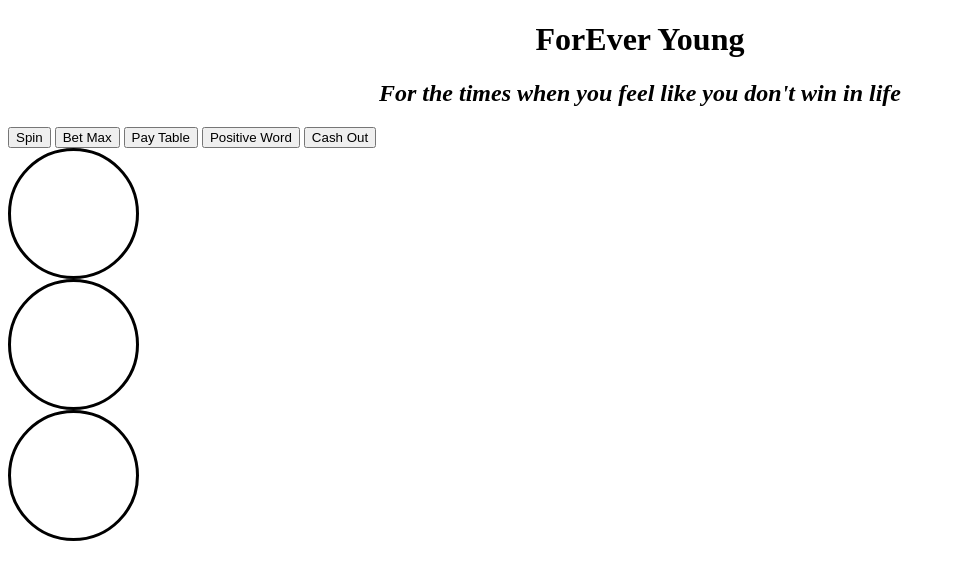
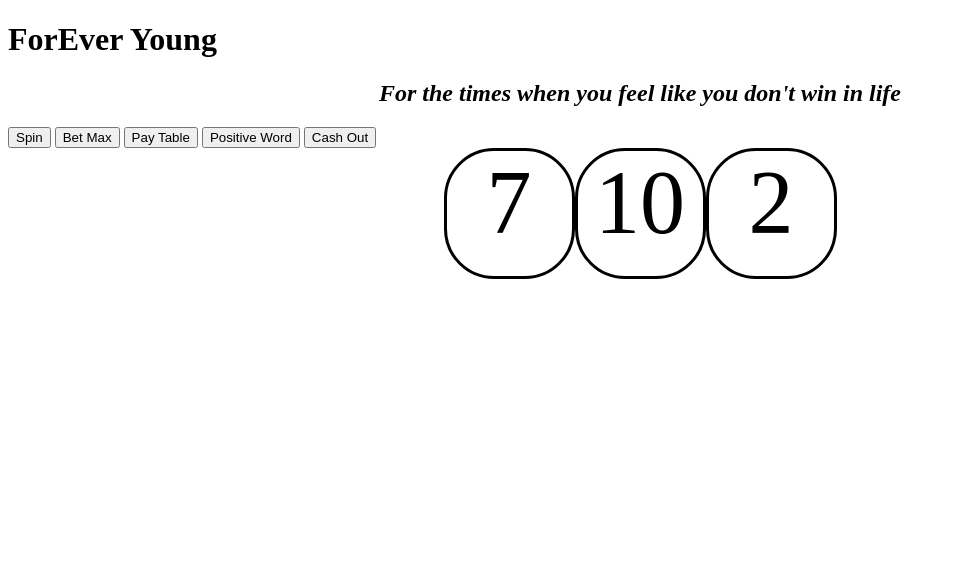
Before and after one commit to korenrolle/ForEver-Young, a plain HTML site: page index.html in a window 1280 px wide. Shown: the whole page, without its empty margins (0-956 px from the left). Drawn offline with Linux system fonts and the light colour scheme.

Commit message:
was able to get the getRandom function running

```diff
--- a/index.html
+++ b/index.html
@@ -20,9 +20,9 @@
   <div id="win"></div>
   <div class="screen" id="endGame">
     <div class="row">
-      <div class="box"></div>
-      <div class="box"></div>
-      <div class="box"></div>
+      <div class="box" id="square1"></div>
+      <div class="box" id="square2">2</div>
+      <div class="box" id="square3">3</div>
     </div>
   </div>
 </body>
--- a/main.js
+++ b/main.js
@@ -1,2 +1,17 @@
-console.log('We out here');
-document.querySelector('#spinner').addEventListener('click', spin);
+function getRandom() {
+  document.getElementById('square1').innerHTML = Math.floor(Math.random() * 13);
+  console.log();
+  document.getElementById('square2').innerHTML = Math.floor(Math.random() * 13);
+  console.log();
+  document.getElementById('square3').innerHTML = Math.floor(Math.random() * 13);
+  console.log();
+  // }
+  // function getRandom() {
+  //   document.getElementById('square2').innerHTML = Math.floor(Math.random() * 12);
+  //   console.log();
+  // }
+  // function getRandom() {
+  //   document.getElementById('square3').innerHTML = Math.floor(Math.random() * 12);
+  //   console.log();
+}
+getRandom();
--- a/style.css
+++ b/style.css
@@ -2,9 +2,38 @@
   border: solid;
   height: 125px;
   width: 125px;
-  border-radius: 75px;
+  border-radius: 50px;
   display: flex;
-
+  flex-direction: column;
+  text-align: center;
+  font-size: 90px;
+  animation: scroll 1s 1s linear backwards;
+}
+@keyframes scroll {
+  to{
+    transform: translateY((calc(var(--ch))));
+  }
+}
+  /* .box{
+    border: solid;
+    height: 125px;
+    width: 125px;
+    border-radius: 50px;
+    display: flex;
+    flex-direction: column;
+    text-align: center;
+    font-size: 90px;
+  }
+    .box3{
+      border: solid;
+      height: 125px;
+      width: 125px;
+      border-radius: 50px;
+      display: flex;
+      flex-direction: column;
+      text-align: center;
+      font-size: 90px;
+       */
 }
 h1 {
   display: flex;
@@ -14,3 +43,9 @@ h2{
   display: flex;
   justify-content: center;
 }
+.row {
+  display: flex;
+  flex-direction: row;
+  justify-content: center;
+  align-items: center;
+}
```
